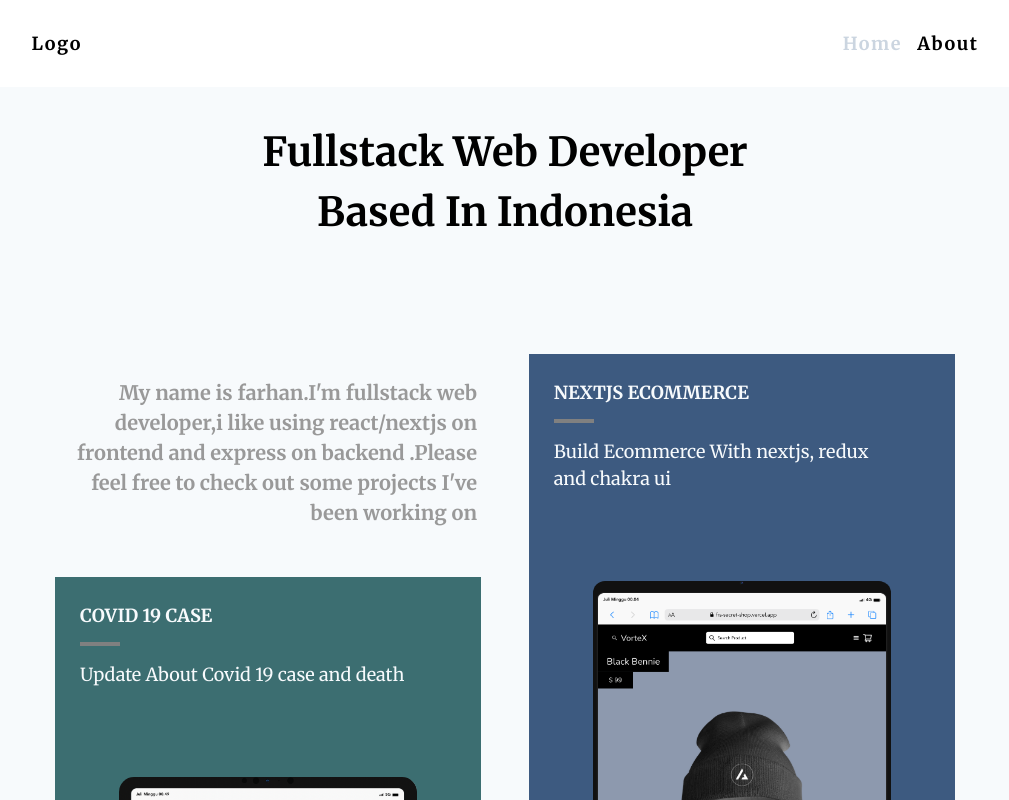
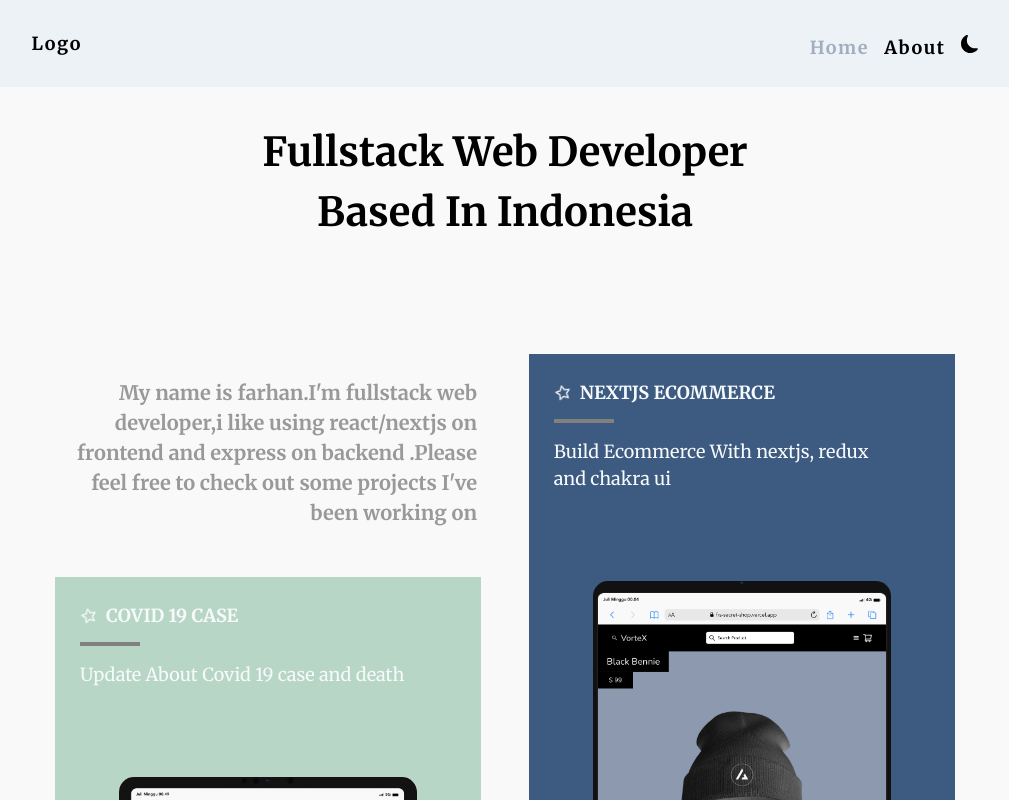
Before and after one commit to FarhanRafid97/my-portofolio, a React (Create React App) app: page / in a window 1280 px wide. Shown: the top 800 px of the page, without its empty margins (135-1144 px from the left). Built offline with nearby package versions, Linux system fonts and the light colour scheme.

Commit message:
create card component

```diff
--- /dev/null
+++ b/src/components/Home/Card.js
@@ -0,0 +1,72 @@
+import { Box, Flex, Image, Link, Text, chakra } from '@chakra-ui/react';
+import React from 'react';
+import { AiOutlineStar } from 'react-icons/ai';
+import p1 from '../../img/p1.png';
+import './Home.css';
+import { isValidMotionProp, motion } from 'framer-motion';
+
+const HeadingChakra = chakra(motion.h2, {
+  shouldForwardProp: (prop) => isValidMotionProp(prop) || prop === 'children',
+});
+
+const ChakraBox = chakra(motion.div, {
+  shouldForwardProp: (prop) => isValidMotionProp(prop) || prop === 'children',
+});
+
+const Card = ({ title, body, imgUrl, bgColor, color, hoverColor, link }) => {
+  return (
+    <Link
+      className="linkPorto"
+      w="90%"
+      href={link}
+      target="_blank"
+      _hover={{ textDecoration: 'none ' }}
+      position="relative"
+      bg={bgColor}
+      transition="0.3s"
+      color={color}
+      _hover={{ color: hoverColor }}
+    >
+      <Flex
+        direction="column"
+        justifyContent="space-between "
+        alignItems="center"
+        paddingBottom="5px"
+      >
+        <Box w="100%" p="25px" mb={16}>
+          <Flex alignItems="center">
+            <ChakraBox
+              animate={{
+                rotate: [0, 360],
+              }}
+              transition={{
+                duration: 3,
+                repeat: Infinity,
+              }}
+              fontSize="18px"
+              mr={2}
+            >
+              <AiOutlineStar />
+            </ChakraBox>
+            <Text fontSize="18px" fontWeight="bold">
+              {title}
+            </Text>
+          </Flex>
+
+          <Text w="350px" mt={8} fontSize="18px" fontWeight="medium">
+            {body}
+          </Text>
+        </Box>
+
+        <Image
+          className="imagePorto1"
+          borderRadius="15px"
+          w="70%"
+          src={imgUrl}
+        />
+      </Flex>
+    </Link>
+  );
+};
+
+export default Card;
--- a/src/components/Home/Home.css
+++ b/src/components/Home/Home.css
@@ -19,7 +19,7 @@
   top: 65px;
   opacity: 1;
   left: 25px;
-  width: 40px;
+  width: 60px;
   background: gray;
   -o-transition: 0.3s;
   -ms-transition: 0.3s;
--- a/src/components/Home/Home.jsx
+++ b/src/components/Home/Home.jsx
@@ -1,23 +1,17 @@
 import { Box, chakra, Flex, Image, Link, Text } from '@chakra-ui/react';
 import { isValidMotionProp, motion } from 'framer-motion';
 import React from 'react';
-
+import { AiOutlineStar, BsFillSunFill } from 'react-icons/ai';
 import p1 from '../../img/p1.png';
 import p3 from '../../img/p3.png';
+import Card from './Card';
 import './Home.css';
 
 const HeadingChakra = chakra(motion.h2, {
-  /**
-   * Allow motion props and the children prop to be forwarded.
-   * All other chakra props not matching the motion props will still be forwarded.
-   */
   shouldForwardProp: (prop) => isValidMotionProp(prop) || prop === 'children',
 });
-const CountaienrChakra = chakra(motion.div, {
-  /**
-   * Allow motion props and the children prop to be forwarded.
-   * All other chakra props not matching the motion props will still be forwarded.
-   */
+
+const ChakraBox = chakra(motion.div, {
   shouldForwardProp: (prop) => isValidMotionProp(prop) || prop === 'children',
 });
 
@@ -29,9 +23,6 @@ const Home = () => {
       minH="100vh"
       color="black"
       direction="column"
-      initial={{ height: 0 }}
-      animate={{ height: '100%' }}
-      exit={{ x: window.innerHeight, transition: { duration: 0.1 } }}
     >
       <HeadingChakra
         initial={{ opacity: 0, y: 50 }}
@@ -45,10 +36,10 @@ const Home = () => {
       >
         Fullstack Web Developer Based In Indonesia
       </HeadingChakra>
-      <CountaienrChakra
+      <ChakraBox
         initial={{ opacity: 0, y: 50 }}
         animate={{ opacity: 1, y: 0 }}
-        transition={{ duration: 0.8, ease: 'easeOut' }}
+        transition={{ duration: 0.8, ease: 'easeOut', delay: 0.5 }}
         display="flex"
         flexWrap="wrap"
         rowGap="25px"
@@ -73,81 +64,33 @@ const Home = () => {
             react/nextjs on frontend and express on backend .Please feel free to
             check out some projects I've been working on
           </Text>
-          <Link
-            className="linkPorto"
-            w="90%"
-            href="https://www.google.com/"
-            target="_blank"
-            _hover={{ textDecoration: 'none ' }}
-            position="relative"
-            bg="#3c6e71"
-            transition="0.3s"
+          <Card
+            title="COVID 19 CASE"
+            body="Update About Covid 19 case and death"
+            imgUrl={p1}
+            bgColor="#B8D6C5"
             color="gray.50"
-            _hover={{ color: 'black' }}
-          >
-            <Flex
-              direction="column"
-              justifyContent="space-between "
-              alignItems="center"
-              paddingBottom="5px"
-            >
-              <Box w="100%" p="25px" mb={16}>
-                <Text fontSize="18px" fontWeight="bold">
-                  COVID 19 CASE
-                </Text>
-                <Text w="350px" mt={8} fontSize="18px" fontWeight="medium">
-                  Update About Covid 19 case and death
-                </Text>
-              </Box>
-
-              <Image
-                className="imagePorto1"
-                borderRadius="15px"
-                className="imagePorto1"
-                w="70%"
-                src={p1}
-              />
-            </Flex>
-          </Link>
+            hoverColor="gray.600"
+            link="https://covid-19-case.vercel.app/"
+          />
         </Flex>
-        <Flex direction="column" flexBasis="50%" alignItems="center">
-          <Link
-            className="linkPorto"
-            w="90%"
-            href="https://www.google.com/"
-            target="_blank"
-            _hover={{ textDecoration: 'none ' }}
-            position="relative"
-            bg="#3d5a80"
-            transition="0.3s"
+        <Flex
+          direction="column"
+          flexBasis="50%"
+          rowGap="25px"
+          alignItems="center"
+        >
+          <Card
+            title="NEXTJS ECOMMERCE"
+            body="Build Ecommerce With nextjs, redux and chakra ui"
+            imgUrl={p3}
+            bgColor="#3d5a80"
             color="gray.50"
-            _hover={{ color: 'gray.400' }}
-          >
-            <Flex
-              direction="column"
-              justifyContent="space-between "
-              alignItems="center"
-              paddingBottom="5px"
-            >
-              <Box w="100%" p="25px" mb={16}>
-                <Text fontSize="18px" fontWeight="bold">
-                  NEXTJS ECOMMERCE
-                </Text>
-                <Text w="350px" mt={8} fontSize="18px" fontWeight="medium">
-                  Build Ecommerce With nextjs, redux and chakra ui
-                </Text>
-              </Box>
-
-              <Image
-                borderRadius="12px"
-                className="imagePorto1"
-                w="70%"
-                src={p3}
-              />
-            </Flex>
-          </Link>
+            hoverColor="gray.400"
+            link="https://frs-secret-shop.vercel.app/"
+          />
         </Flex>
-      </CountaienrChakra>
+      </ChakraBox>
     </Flex>
   );
 };
--- a/src/components/Layout/Navbar.jsx
+++ b/src/components/Layout/Navbar.jsx
@@ -1,8 +1,9 @@
 import { Flex, Text, Box, Link } from '@chakra-ui/react';
 import './navbar.css';
 import { NavLink } from 'react-router-dom';
-import { chakra, Container } from '@chakra-ui/react';
+import { chakra, useColorMode, useColorModeValue } from '@chakra-ui/react';
 import { isValidMotionProp, motion } from 'framer-motion';
+import { BsFillMoonFill, BsFillSunFill } from 'react-icons/bs';
 
 const ChakraBox = chakra(motion.div, {
   /**
@@ -12,12 +13,15 @@ const ChakraBox = chakra(motion.div, {
   shouldForwardProp: (prop) => isValidMotionProp(prop) || prop === 'children',
 });
 const Navbar = () => {
+  const { toggleColorMode } = useColorMode();
+  const bgColor = useColorModeValue('gray.100', 'gray.700');
+  const IconDarkMode = useColorModeValue(<BsFillMoonFill />, <BsFillSunFill />);
   return (
     <Box
       width="100%"
       padding="30px 0"
       fontSize="18px"
-      bg="whiteAlpha.100"
+      bg="gray.100"
       color="black"
       position="fixed"
       top="0"
@@ -31,13 +35,13 @@ const Navbar = () => {
         letterSpacing="0.1rem"
       >
         <Text>Logo</Text>
-        <Flex columnGap="15px">
+        <Flex columnGap="15px" alignItems="center">
           <Link
             _hover={{ textDecoration: 'none' }}
             className="navigasiLink"
             position="relative"
             as={NavLink}
-            _activeLink={{ color: 'gray.300  ' }}
+            _activeLink={{ color: 'gray.400  ' }}
             to="/"
           >
             Home
@@ -48,10 +52,13 @@ const Navbar = () => {
             position="relative"
             as={NavLink}
             to="/about"
-            _activeLink={{ color: 'gray.300  ' }}
+            _activeLink={{ color: 'gray.400' }}
           >
             About
           </Link>
+          <Box colorScheme="blackAlpha" onClick={toggleColorMode} size="lg">
+            {IconDarkMode}
+          </Box>
         </Flex>
       </Flex>
     </Box>
--- a/src/components/Layout/Wrapper.js
+++ b/src/components/Layout/Wrapper.js
@@ -6,7 +6,7 @@ const Wrapper = ({ children }) => {
   return (
     <>
       <Navbar />
-      <Box w="100%" mt="87px" bg="gray.50">
+      <Box w="100%" mt="87px" bg="#F9F9F9">
         <Box w="74%" margin="auto">
           {children}
         </Box>
--- a/src/components/Layout/navbar.css
+++ b/src/components/Layout/navbar.css
@@ -19,3 +19,8 @@
   bottom: -4px;
   opacity: 1;
 }
+.navigasiLink:link {
+  text-decoration: none;
+  bottom: -4px;
+  opacity: 1;
+}
```
